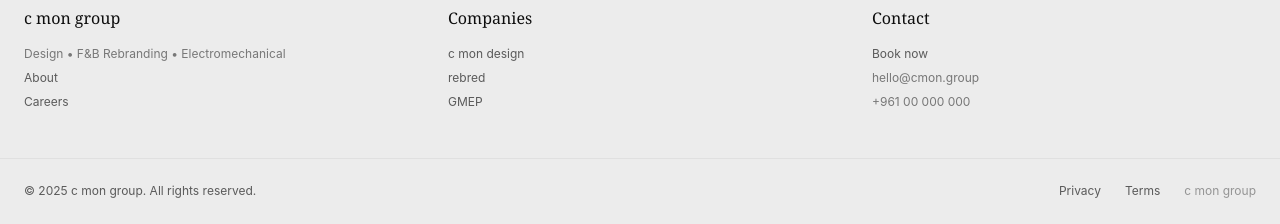
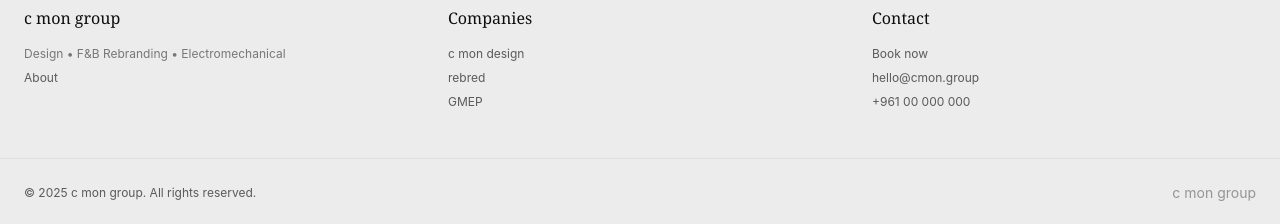
Before and after one commit to cmongroup/cmongroup-website, a Next.js app: page / in a window 1280 px wide. Shown: the part 2944-3168 px from the top of the page. Built offline with nearby package versions, Linux system fonts and the light colour scheme; no server answers; the database is empty.

Commit message:
Bug fixes

```diff
--- a/app/contact/page.tsx
+++ b/app/contact/page.tsx
@@ -1,7 +1,10 @@
 "use client";
-import { useState } from "react";
+import { useState, useEffect } from "react";
+import { useSearchParams } from "next/navigation";
 
 export default function ContactPage() {
+  const searchParams = useSearchParams();
+
   const [formData, setFormData] = useState({
     name: "",
     email: "",
@@ -60,12 +63,24 @@ export default function ContactPage() {
   const topicOptions = [
     { value: "", label: "Select a topic" },
     { value: "design-brief", label: "Design Brief & Consultation" },
+    { value: "design-consultation", label: "Design Consultation" },
     { value: "brand-audit", label: "Brand Audit & Strategy" },
+    { value: "brand-workshop", label: "Brand Workshop" },
     { value: "mep-quote", label: "MEP Services Quote" },
+    { value: "mepscope", label: "MEP Scope Discussion" },
     { value: "rfp", label: "Request for Proposal" },
+    { value: "discovery-call", label: "Discovery Call" },
     { value: "partnership", label: "Partnership Opportunity" },
     { value: "general", label: "General Inquiry" },
   ];
+
+  // Handle URL parameters to pre-fill form
+  useEffect(() => {
+    const topic = searchParams.get("topic");
+    if (topic) {
+      setFormData((prev) => ({ ...prev, topic }));
+    }
+  }, [searchParams]);
 
   return (
     <main className="min-h-screen bg-background">
--- a/app/layout.tsx
+++ b/app/layout.tsx
@@ -40,7 +40,11 @@ export default function RootLayout({
   const { header, footer, meta } = _siteConfigAlias.website;
 
   return (
-    <html lang="en" className="bg-background text-text" suppressHydrationWarning>
+    <html
+      lang="en"
+      className="bg-background text-text"
+      suppressHydrationWarning
+    >
       <body className="min-h-screen font-body antialiased flex flex-col">
         <AuthProvider>
           <ContentProvider>
@@ -77,20 +81,7 @@ export default function RootLayout({
               <div className="border-t border-black/5">
                 <div className="mx-auto max-w-container px-6 py-6 flex flex-col md:flex-row md:items-center md:justify-between gap-4">
                   <p className="text-xs">{footer.bottom.legal}</p>
-              <div className="flex gap-6 text-xs flex-wrap items-center">
-                {footer.bottom.links.map(
-                  (l: { label: string; route: string }) => (
-                    <Link
-                      key={l.route}
-                      href={l.route}
-                      className="hover:text-accent"
-                    >
-                      {l.label}
-                    </Link>
-                  )
-                )}
                   <span className="opacity-60">{meta.author}</span>
-              </div>
                 </div>
               </div>
             </footer>
--- a/lib/siteConfig.ts
+++ b/lib/siteConfig.ts
@@ -111,7 +111,7 @@ export const siteConfig = {
         { title: "About", route: "/about" },
         { title: "Contact", route: "/contact" },
       ],
-      cta: { title: "Book now", route: "/book", variant: "primary" },
+      cta: { title: "Book now", route: "/contact", variant: "primary" },
       style: { sticky: true, background: "transparent", blend: "light" },
     },
     hero: {
@@ -180,7 +180,7 @@ export const siteConfig = {
               },
               {
                 title: "Book consultation",
-                route: "/book?team=cmon-design",
+                route: "/contact?topic=design-consultation",
                 variant: "ghost",
               },
             ],
@@ -305,7 +305,11 @@ export const siteConfig = {
         heading: "One team from vision to handover.",
         text: "Tell us about your space or brand and we’ll assemble the right team across design, branding, and MEP to deliver end-to-end.",
         actions: [
-          { title: "Book a discovery call", route: "/book", variant: "black" },
+          {
+            title: "Book a discovery call",
+            route: "/contact?topic=discovery-call",
+            variant: "black",
+          },
           {
             title: "Send your RFP",
             route: "/contact?topic=rfp",
@@ -324,7 +328,6 @@ export const siteConfig = {
               value: "Design • F&B Rebranding • Electromechanical",
             },
             { type: "link", label: "About", route: "/about" },
-            { type: "link", label: "Careers", route: "/careers" },
           ],
         },
         {
@@ -342,18 +345,22 @@ export const siteConfig = {
         {
           title: "Contact",
           items: [
-            { type: "link", label: "Book now", route: "/book" },
-            { type: "text", value: "hello@cmon.group" },
-            { type: "text", value: "+961 00 000 000" },
+            { type: "link", label: "Book now", route: "/contact" },
+            {
+              type: "link",
+              label: "hello@cmon.group",
+              route: "mailto:hello@cmon.group",
+            },
+            {
+              type: "link",
+              label: "+961 00 000 000",
+              route: "tel:+96100000000",
+            },
           ],
         },
       ],
       bottom: {
         legal: "© 2025 c mon group. All rights reserved.",
-        links: [
-          { label: "Privacy", route: "/privacy" },
-          { label: "Terms", route: "/terms" },
-        ],
       },
     },
     routes: [
@@ -383,7 +390,7 @@ export const siteConfig = {
             heading: "Start your project",
             action: {
               title: "Book consultation",
-              route: "/book?team=cmon-design",
+              route: "/contact?topic=design-consultation",
             },
           },
         ],
```
Lines whose indentation alone changed are shown as unchanged.
